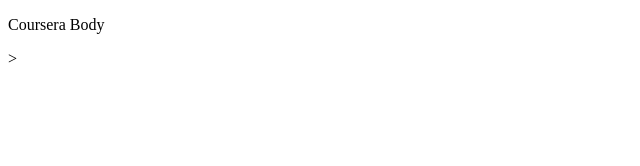
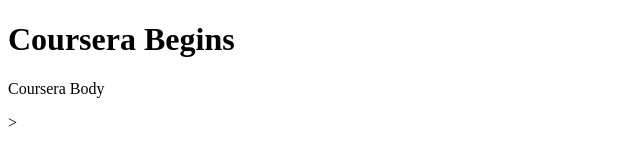
Before and after one commit to cogitare/Coursera-Web-app, a plain HTML site: page site/index.html in a window 1280 px wide. Shown: the whole page, without its empty margins (0-640 px from the left). Drawn offline with Linux system fonts and the light colour scheme.

Commit message:
First change

```diff
--- a/site/index.html
+++ b/site/index.html
@@ -2,6 +2,7 @@
 <html>
 <head>
 	<title>Coursera Hello World</title>
+	<h1>Coursera Begins</h1>
 </head>
 <body>
 <p>Coursera Body</p>
```
